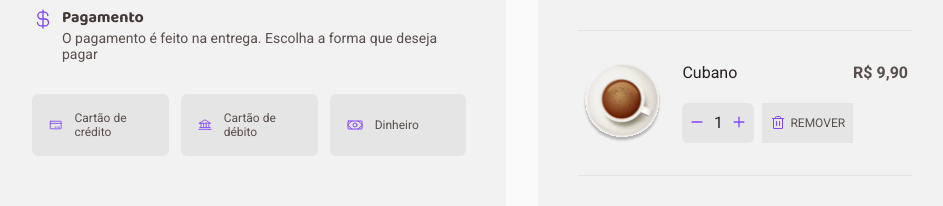
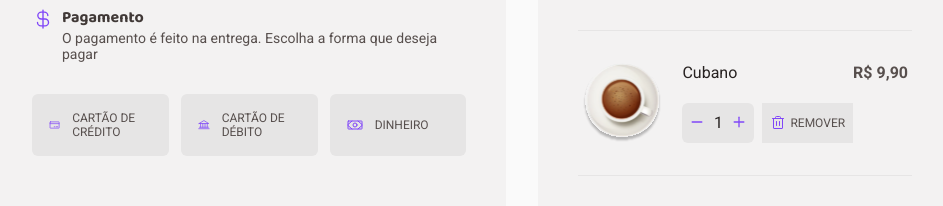
Before and after one commit to MartinGBB/coffee-delivery, a React (Vite) app: page /checkout in a window 1280 px wide. Shown: the part 1655-1861 px from the top of the page, without its empty margins (168-1111 px from the left). Built offline with nearby package versions, Linux system fonts and the light colour scheme.

Commit message:
fix: muda texto para maiuscula

```diff
--- a/src/pages/Checkout/index.tsx
+++ b/src/pages/Checkout/index.tsx
@@ -59,19 +59,19 @@ export function Checkout() {
           <label htmlFor="debitCard">
             <input id="debitCard" name="pagament" type="radio" />
             <CreditCard size={16} />
-            Cartão de crédito
+            CARTÃO DE CRÉDITO
           </label>
 
           <label htmlFor="creditCard">
             <input id="creditCard" name="pagament" type="radio" />
             <Bank size={16} />
-            Cartão de débito
+            CARTÃO DE DÉBITO
           </label>
 
           <label htmlFor="cash">
             <input id="cash" name="pagament" type="radio" />
             <Money size={16} />
-            Dinheiro
+            DINHEIRO
           </label>
         </SelectPagament>
       </ContainerPagament>
```
